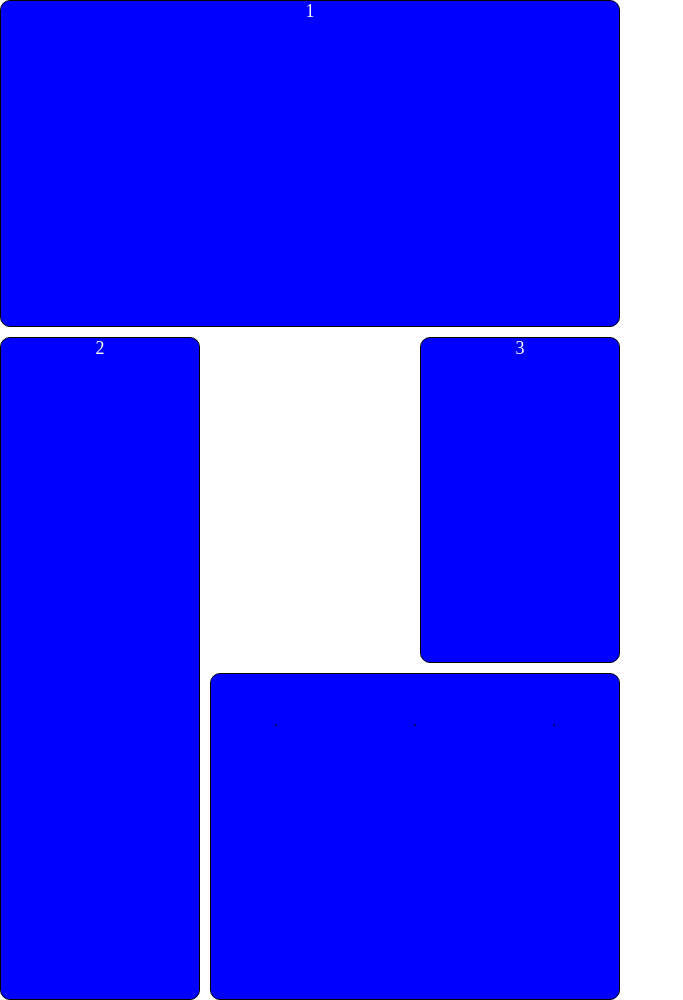
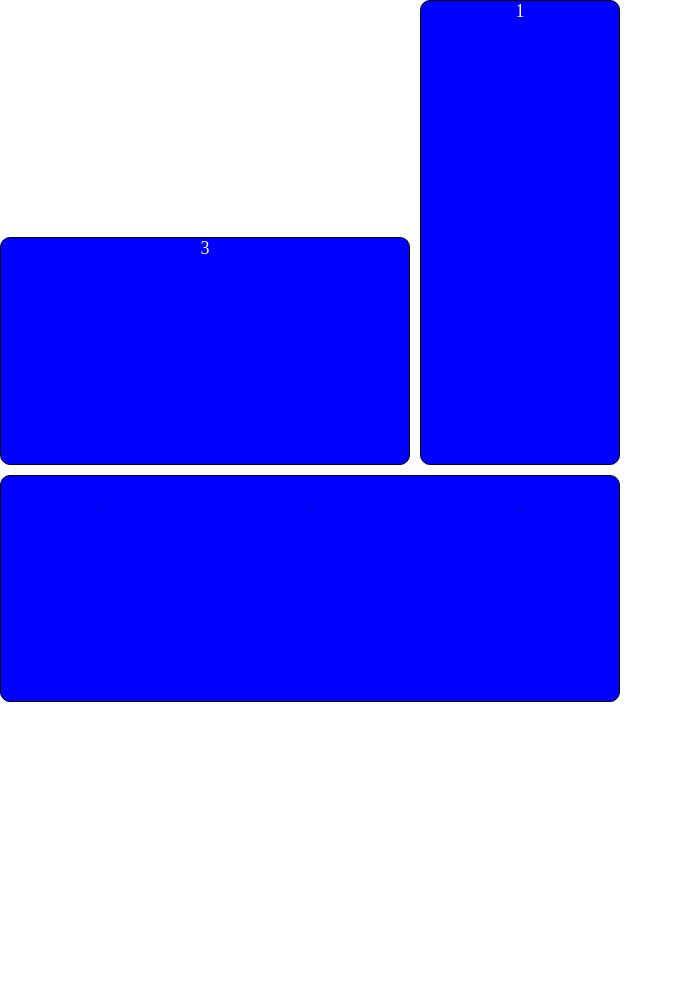
Before and after one commit to mishanhzer/grid-practice, a plain HTML site: page index.html in a window 1280 px wide. Shown: the whole page, without its empty margins (0-683 px from the left). Drawn offline with Linux system fonts and the light colour scheme.

Commit message:
new grid blocks

```diff
--- a/css/style.css
+++ b/css/style.css
@@ -16,11 +16,10 @@
     grid-auto-flow: row;
     gap: 10px;
     grid-template-areas:
-    "header header header"
-    "blog . message"
-    "blog footer footer";
+    ". . header"
+    "message message header"
+    "footer footer footer";
 }
-
 
 .grid-elem {
     background-color:  blue;
@@ -62,21 +61,3 @@
     grid-column: col4-s;
     grid-row: row1-s/row4-s;
 }
-
-/* #third {
-    grid-column: col2-s/col4-s;
-    grid-row: row2-s/row3-s;;
-} */
-
-/* #fourth {
-    grid-column: 1/4;
-    grid-row: 3/4;
-}
-
-#fifth {
-    grid-column: 2/3;
-}
-
-#sixth {
-    grid-column: 3/4;
-} */
```
Also changed, not shown: index.html (+0 -4 lines).
